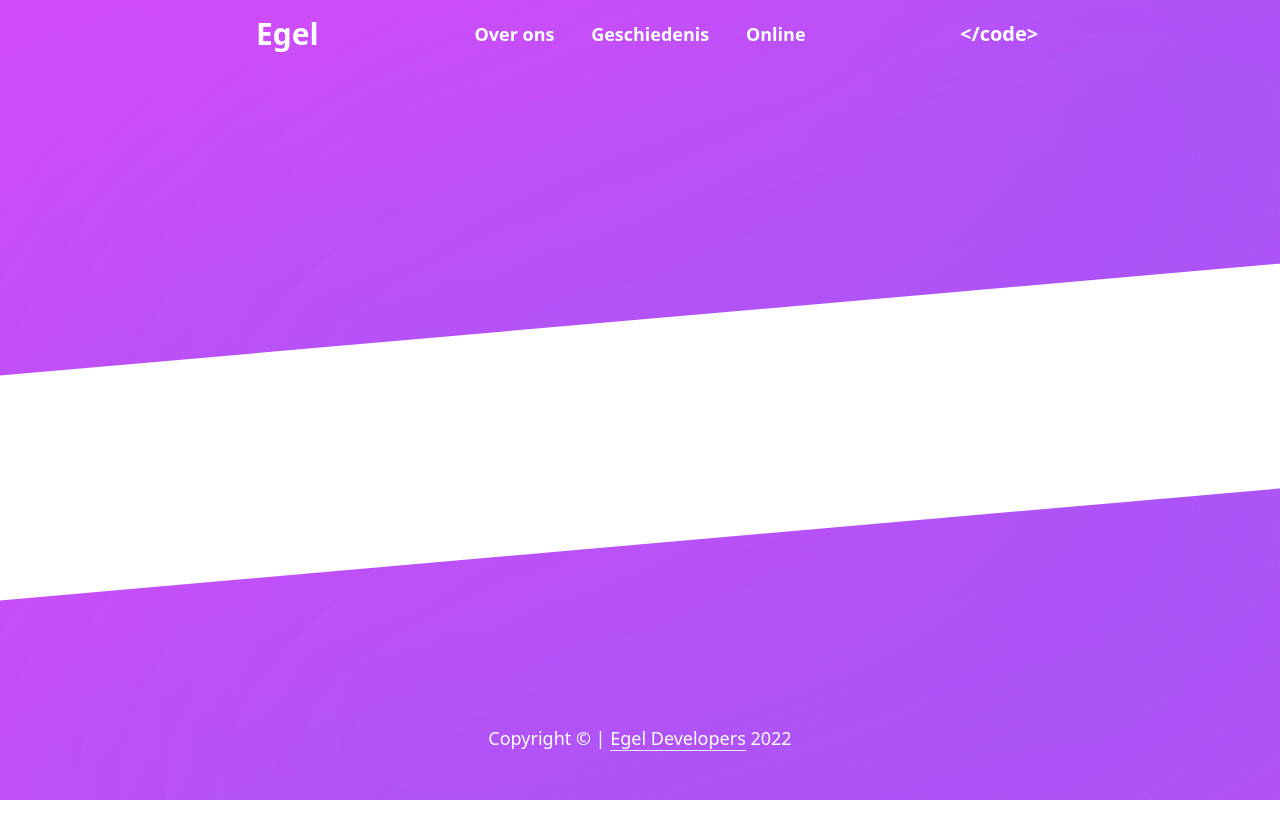
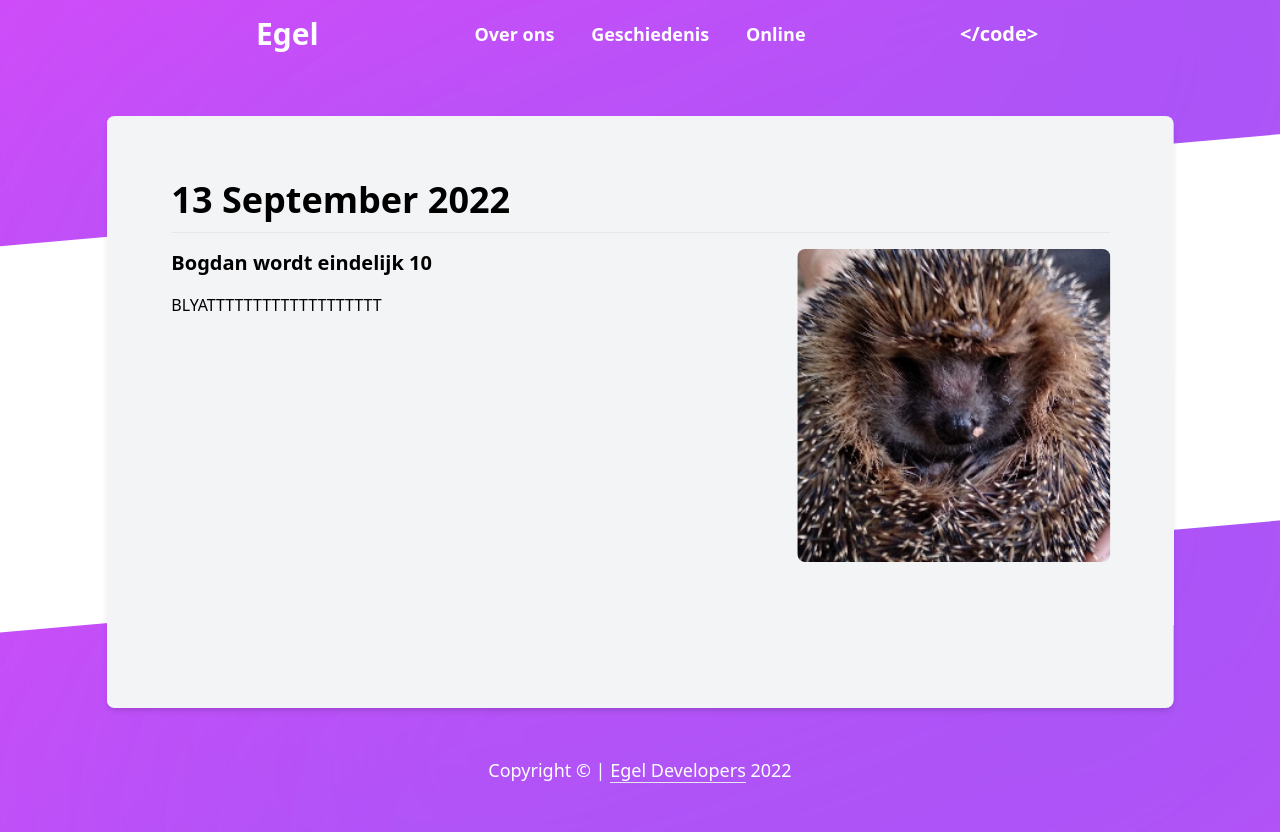
Before and after one commit to niek-peters/egel, a SvelteKit app: page /geschiedenis in a window 1280 px wide. Shown: the top 832 px of the page. Before the commit the page ends 800 px from the top, so only its background shows below. Built offline with nearby package versions, Linux system fonts and the light colour scheme.

Commit message:
Started work on the history page

```diff
--- /dev/null
+++ b/src/components/general/smallHeader.svelte
@@ -0,0 +1,43 @@
+<header class="flex sm:w-3/5 mxl:w-2/5 items-center justify-between my-4 z-10 text-white">
+	<h1 class="w-16 text-3xl font-bold"><a href="/">Egel</a></h1>
+	<nav class="font-semibold text-lg">
+		<a
+			class="mx-4 border-b border-transparent hover:text-gray-200 hover:border-gray-200 transition"
+			href="/">Over ons</a
+		>
+		<a
+			class="mx-4 border-b border-transparent hover:text-gray-200 hover:border-gray-200 transition"
+			href="/geschiedenis">Geschiedenis</a
+		>
+		<a
+			class="mx-4 border-b border-transparent hover:text-gray-200 hover:border-gray-200 transition"
+			href="/online">Online</a
+		>
+	</nav>
+	<h1 class="w-16 text-xl font-bold">
+		<a href="https://github.com/MrValk/egel" target="_blank">&lt;/code&gt;</a>
+	</h1>
+</header>
+<div class="absolute w-full" />
+
+<style lang="scss">
+	div {
+		height: 40vh;
+		background-image: url('/bg-1.svg');
+		background-size: cover;
+		background-position: center;
+		z-index: -60;
+
+		&:after {
+			content: '';
+			position: absolute;
+			bottom: -10vh;
+			left: -10vh;
+			height: 26vh;
+			width: 110%;
+			background: white;
+			transform: rotate(-5deg);
+			z-index: -40;
+		}
+	}
+</style>
--- /dev/null
+++ b/src/routes/(home)/+layout.svelte
@@ -0,0 +1,12 @@
+<script>
+	import '../../app.scss';
+
+	import Header from '../../components/general/header.svelte';
+	import Footer from '../../components/general/footer.svelte';
+</script>
+
+<div class="w-full h-full min-h-screen flex flex-col items-center">
+	<Header />
+	<slot />
+	<Footer />
+</div>
--- /dev/null
+++ b/src/routes/(non-home)/+layout.svelte
@@ -0,0 +1,12 @@
+<script>
+	import '../../app.scss';
+
+	import SmallHeader from '../../components/general/smallHeader.svelte';
+	import Footer from '../../components/general/footer.svelte';
+</script>
+
+<div class="w-full h-full min-h-screen flex flex-col items-center">
+	<SmallHeader />
+	<slot />
+	<Footer />
+</div>
--- /dev/null
+++ b/src/routes/(non-home)/geschiedenis/+page.svelte
@@ -0,0 +1,78 @@
+<main class="flex flex-col items-center w-full">
+	<div
+		class="timeline overflow-y-auto flex flex-col justify-between my-12 2xl:w-4/5 sm:w-5/6 bg-gray-100 rounded-lg shadow-md"
+	>
+		<div class="inner">
+			<article class="flex flex-col w-full p-16">
+				<h2 class="text-4xl font-semibold mb-4 border-b border-gray-200 pb-3">13 September 2022</h2>
+				<div class="flex justify-between">
+					<div>
+						<h4 class="text-xl font-semibold mb-4">Bogdan wordt eindelijk 10</h4>
+						<p>BLYATTTTTTTTTTTTTTTTTTT</p>
+					</div>
+					<img class="rounded-lg w-1/3 max-h-full" src="/egelleeft.png" alt="blyaat" />
+				</div>
+			</article>
+			<article class="flex flex-col w-full p-16">
+				<h2 class="text-4xl font-semibold mb-4 border-b border-gray-200 pb-3">13 September 2022</h2>
+				<div class="flex justify-between">
+					<div>
+						<h4 class="text-xl font-semibold mb-4">Bogdan wordt eindelijk 10</h4>
+						<p>BLYATTTTTTTTTTTTTTTTTTT</p>
+					</div>
+					<img class="rounded-lg w-1/3 max-h-full" src="/egelleeft.png" alt="blyaat" />
+				</div>
+			</article>
+			<article class="flex flex-col w-full p-16">
+				<h2 class="text-4xl font-semibold mb-4 border-b border-gray-200 pb-3">13 September 2022</h2>
+				<div class="flex justify-between">
+					<div>
+						<h4 class="text-xl font-semibold mb-4">Bogdan wordt eindelijk 10</h4>
+						<p>BLYATTTTTTTTTTTTTTTTTTT</p>
+					</div>
+					<img class="rounded-lg w-1/3 max-h-full" src="/egelleeft.png" alt="blyaat" />
+				</div>
+			</article>
+		</div>
+	</div>
+</main>
+
+<style lang="scss">
+	.timeline {
+		min-height: 74vh;
+		max-height: 74vh;
+
+		transform: scaleX(-1);
+
+		.inner {
+			transform: scaleX(-1);
+		}
+
+		article {
+			min-height: 74vh;
+			max-height: 74vh;
+		}
+
+		/* width */
+		&::-webkit-scrollbar {
+			width: 1rem;
+		}
+
+		/* Track */
+		&::-webkit-scrollbar-track {
+			background: linear-gradient(magenta, rgb(65, 10, 154));
+			border-radius: 0 0.5rem 0.5rem 0;
+		}
+
+		/* Handle */
+		&::-webkit-scrollbar-thumb {
+			background: rgba(255, 255, 255, 0.25);
+			border-radius: 0 0.5rem 0.5rem 0;
+		}
+
+		/* Handle on hover */
+		&::-webkit-scrollbar-thumb:hover {
+			background: rgba(255, 255, 255, 0.4);
+		}
+	}
+</style>
--- a/src/routes/kunst/+page.svelte
+++ b/src/routes/(non-home)/kunst/+page.svelte
@@ -1,5 +1,5 @@
 <script>
-	import FullCard from '../../components/about/fullCard.svelte';
+	import FullCard from '../../../components/about/fullCard.svelte';
 </script>
 
 <FullCard title="Kunst">
--- a/src/routes/+layout.svelte
+++ /dev/null
@@ -1,12 +0,0 @@
-<script>
-	import '../app.scss';
-
-	import Header from '../components/general/header.svelte';
-	import Footer from '../components/general/footer.svelte';
-</script>
-
-<div class="w-full h-full min-h-screen flex flex-col items-center">
-	<Header />
-	<slot />
-	<Footer />
-</div>
```
Also changed, not shown: src/routes/(home)/+page.svelte (renamed from src/routes/+page.svelte, +4 -4 lines), src/routes/(non-home)/online/+page.svelte (added), src/routes/online/+page.svelte (deleted).
